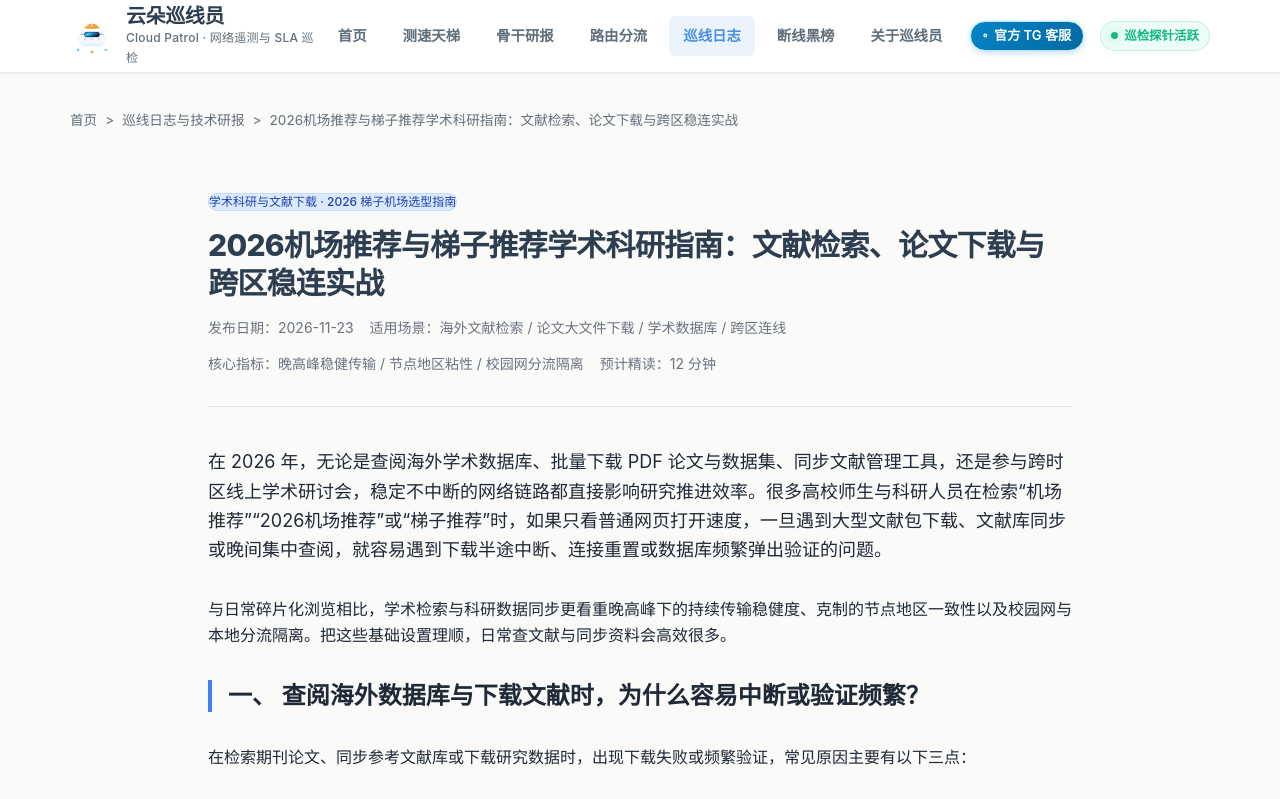
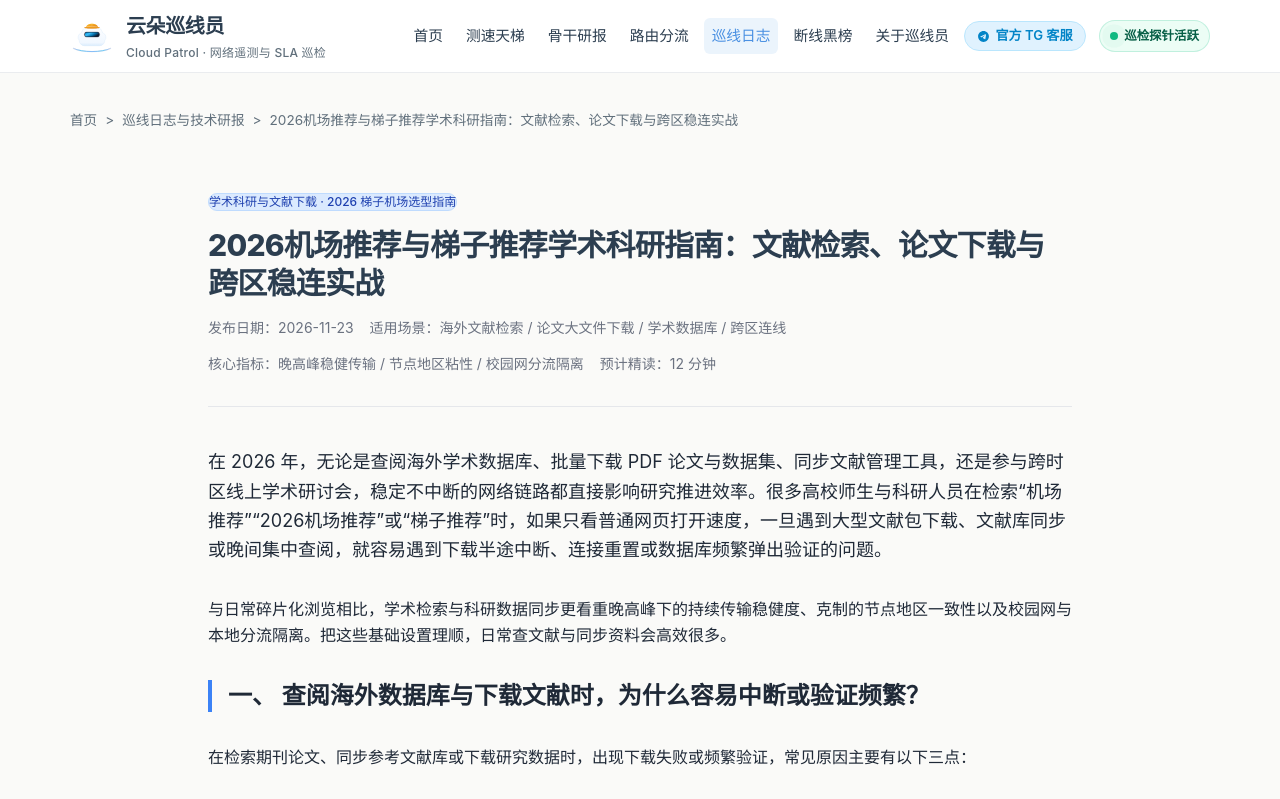
Before and after one commit to zs350235495-ui/xunxianyun, a website: page articles/2026-airport-ladder-academic-research-guide.html in a window 1280 px wide. Shown: the top 799 px of the page. Drawn offline with Linux system fonts and the light colour scheme.

Commit message:
style(articles): 统一学术科研指南导航栏视觉规范并保持巡线日志高亮

```diff
--- a/articles/2026-airport-ladder-academic-research-guide.html
+++ b/articles/2026-airport-ladder-academic-research-guide.html
@@ -166,6 +166,7 @@ a:hover {
   padding-right: 20px;
 }
 
+/* 顶部导航栏 */
 .site-header {
   background-color: rgba(255, 255, 255, 0.95);
   backdrop-filter: blur(8px);
@@ -174,7 +175,7 @@ a:hover {
   position: sticky;
   top: 0;
   z-index: 100;
-  box-shadow: var(--shadow-sm);
+  transition: var(--transition-normal);
 }
 
 .header-inner {
@@ -204,39 +205,41 @@ a:hover {
 
 .brand-title {
   font-size: 1.25rem;
-  font-weight: 800;
+  font-weight: 700;
+  color: var(--color-text-main);
   letter-spacing: -0.02em;
-  color: var(--color-text-main);
-  line-height: 1.2;
 }
 
 .brand-tagline {
   font-size: 0.75rem;
   color: var(--color-text-muted);
   font-weight: 500;
+  letter-spacing: 0.02em;
+  white-space: nowrap;
 }
 
+/* 顶部导航弹性不折行 */
 .site-nav {
   display: flex;
   align-items: center;
-  gap: 8px;
+  gap: clamp(2px, 0.6vw, 8px);
+  flex-wrap: nowrap;
+  white-space: nowrap;
 }
 
 .nav-link {
-  font-size: 0.9rem;
-  font-weight: 600;
-  color: var(--color-text-muted);
-  padding: 8px 14px;
+  font-size: 0.92rem;
+  font-weight: 500;
+  color: var(--color-text-main);
+  padding: 6px clamp(6px, 0.6vw, 12px);
   border-radius: var(--radius-sm);
   transition: var(--transition-normal);
+  white-space: nowrap;
+  flex-shrink: 0;
+  text-decoration: none;
 }
 
-.nav-link:hover {
-  color: var(--color-primary);
-  background-color: var(--color-primary-light);
-}
-
-.nav-link.active {
+.nav-link:hover, .nav-link.active {
   color: var(--color-primary);
   background-color: var(--color-primary-light);
 }
@@ -244,52 +247,63 @@ a:hover {
 .nav-tg-btn {
   display: inline-flex;
   align-items: center;
-  gap: 6px;
+  gap: 5px;
+  height: 30px;
+  padding: 0 12px;
+  border-radius: var(--radius-full);
   font-size: 0.82rem;
   font-weight: 600;
-  color: #FFFFFF !important;
-  background: linear-gradient(135deg, #0284C7 0%, #0369A1 100%);
-  padding: 6px 12px;
-  border-radius: var(--radius-full);
-  margin-left: 6px;
+  background: #E0F2FE;
+  color: #0284C7 !important;
+  border: 1px solid #BAE6FD;
   text-decoration: none;
-  box-shadow: 0 2px 6px rgba(2, 132, 199, 0.25);
   transition: var(--transition-normal);
+  white-space: nowrap;
+  flex-shrink: 0;
 }
 
 .nav-tg-btn:hover {
-  background: linear-gradient(135deg, #0369A1 0%, #075985 100%);
-  box-shadow: 0 4px 10px rgba(2, 132, 199, 0.35);
+  background: #0284C7;
+  color: #FFFFFF !important;
+  border-color: #0284C7;
   transform: translateY(-1px);
 }
 
 .nav-status-badge {
-  display: flex;
+  display: inline-flex;
   align-items: center;
   gap: 6px;
+  padding: 5px 10px;
+  background-color: var(--color-success-bg);
+  border: 1px solid rgba(16, 185, 129, 0.2);
+  border-radius: var(--radius-full);
   font-size: 0.78rem;
   font-weight: 600;
-  color: var(--color-success);
-  background-color: var(--color-success-bg);
-  padding: 4px 10px;
-  border-radius: var(--radius-full);
-  margin-left: 8px;
-  border: 1px solid rgba(16, 185, 129, 0.2);
+  color: #065F46;
+  margin-left: clamp(2px, 0.5vw, 6px);
+  white-space: nowrap;
+  flex-shrink: 0;
 }
 
 .pulse-dot {
-  width: 7px;
-  height: 7px;
+  width: 8px;
+  height: 8px;
   background-color: var(--color-success);
   border-radius: 50%;
-  box-shadow: 0 0 0 0 rgba(16, 185, 129, 0.6);
-  animation: pulseGreen 2s infinite;
+  box-shadow: 0 0 0 0 rgba(16, 185, 129, 0.7);
+  animation: pulseAnimation 2s infinite;
 }
 
-@keyframes pulseGreen {
-  0% { transform: scale(0.95); box-shadow: 0 0 0 0 rgba(16, 185, 129, 0.7); }
-  70% { transform: scale(1); box-shadow: 0 0 0 6px rgba(16, 185, 129, 0); }
-  100% { transform: scale(0.95); box-shadow: 0 0 0 0 rgba(16, 185, 129, 0); }
+@keyframes pulseAnimation {
+  0% {
+    box-shadow: 0 0 0 0 rgba(16, 185, 129, 0.7);
+  }
+  70% {
+    box-shadow: 0 0 0 8px rgba(16, 185, 129, 0);
+  }
+  100% {
+    box-shadow: 0 0 0 0 rgba(16, 185, 129, 0);
+  }
 }
 
 .article-container {
@@ -514,73 +528,50 @@ code {
   <!-- 顶部导航栏 -->
   <header class="site-header">
     <div class="container header-inner">
-      <a href="../index.html" class="site-brand">
+      <a href="../index.html" class="site-brand" title="返回云朵巡线员首页">
         <div class="brand-logo">
+          <!-- 拟态巡线员矢量图标 -->
           <svg xmlns="http://www.w3.org/2000/svg" viewBox="0 0 512 512" width="100%" height="100%">
             <defs>
-              <linearGradient id="cloudGradH" x1="0%" y1="0%" x2="0%" y2="100%">
+              <linearGradient id="cloudGradNav" x1="0%" y1="0%" x2="0%" y2="100%">
                 <stop offset="0%" stop-color="#FFFFFF"/>
                 <stop offset="85%" stop-color="#F0F7FF"/>
                 <stop offset="100%" stop-color="#D9EBFC"/>
               </linearGradient>
-              <linearGradient id="helmetGradH" x1="0%" y1="0%" x2="100%" y2="100%">
+              <linearGradient id="helmetGradNav" x1="0%" y1="0%" x2="100%" y2="100%">
                 <stop offset="0%" stop-color="#FBBF24"/>
                 <stop offset="40%" stop-color="#F5A623"/>
                 <stop offset="100%" stop-color="#D97706"/>
               </linearGradient>
-              <linearGradient id="visorGradH" x1="0%" y1="0%" x2="100%" y2="50%">
+              <linearGradient id="visorGradNav" x1="0%" y1="0%" x2="100%" y2="50%">
                 <stop offset="0%" stop-color="#0284C7"/>
                 <stop offset="35%" stop-color="#38BDF8"/>
                 <stop offset="70%" stop-color="#0369A1"/>
                 <stop offset="100%" stop-color="#0F172A"/>
               </linearGradient>
-              <radialGradient id="pulseGlowH" cx="50%" cy="50%" r="50%">
-                <stop offset="0%" stop-color="#FFFFFF"/>
-                <stop offset="30%" stop-color="#38BDF8"/>
-                <stop offset="70%" stop-color="#4A90E2" stop-opacity="0.6"/>
-                <stop offset="100%" stop-color="#4A90E2" stop-opacity="0"/>
-              </radialGradient>
-              <radialGradient id="accentPulseH" cx="50%" cy="50%" r="50%">
-                <stop offset="0%" stop-color="#FFFBEB"/>
-                <stop offset="40%" stop-color="#F5A623"/>
-                <stop offset="100%" stop-color="#D97706" stop-opacity="0"/>
-              </radialGradient>
+              <linearGradient id="fiberGradNav" x1="0%" y1="0%" x2="100%" y2="0%">
+                <stop offset="0%" stop-color="#2563EB" stop-opacity="0.2"/>
+                <stop offset="20%" stop-color="#38BDF8"/>
+                <stop offset="50%" stop-color="#60A5FA"/>
+                <stop offset="80%" stop-color="#38BDF8"/>
+                <stop offset="100%" stop-color="#2563EB" stop-opacity="0.2"/>
+              </linearGradient>
             </defs>
-            <path d="M 170 370 L 342 370 A 64 64 0 0 0 406 306 A 54 54 0 0 0 380 220 A 72 72 0 0 0 320 160 A 88 88 0 0 0 192 160 A 72 72 0 0 0 132 220 A 54 54 0 0 0 106 306 A 64 64 0 0 0 170 370 Z" fill="url(#cloudGradH)" stroke="#C8DFF5" stroke-width="3" stroke-linejoin="round"/>
-            <g id="safetyHelmetH">
-              <path d="M 186 160 C 186 96, 326 96, 326 160 Z" fill="url(#helmetGradH)"/>
+            <path d="M 40 400 C 140 450, 372 450, 472 400" fill="none" stroke="#CBD5E1" stroke-width="14" stroke-linecap="round" opacity="0.5"/>
+            <path d="M 40 400 C 140 450, 372 450, 472 400" fill="none" stroke="url(#fiberGradNav)" stroke-width="8" stroke-linecap="round"/>
+            <path d="M 170 370 L 342 370 A 64 64 0 0 0 406 306 A 54 54 0 0 0 380 220 A 72 72 0 0 0 320 160 A 88 88 0 0 0 192 160 A 72 72 0 0 0 132 220 A 54 54 0 0 0 106 306 A 64 64 0 0 0 170 370 Z" fill="url(#cloudGradNav)" stroke="#C8DFF5" stroke-width="3" stroke-linejoin="round"/>
+            <g id="safetyHelmetNav">
+              <path d="M 186 160 C 186 96, 326 96, 326 160 Z" fill="url(#helmetGradNav)"/>
               <path d="M 251 102 C 251 102, 256 125, 256 160 C 256 125, 261 102, 261 102 Z" fill="#FDE68A" opacity="0.8"/>
               <path d="M 200 148 Q 256 138 312 148" fill="none" stroke="#FFFFFF" stroke-width="5" stroke-linecap="round" opacity="0.75"/>
               <path d="M 166 160 C 166 150, 346 150, 346 160 C 346 172, 166 172, 166 160 Z" fill="#D97706"/>
               <path d="M 172 160 C 172 153, 340 153, 340 160 C 340 166, 172 166, 172 160 Z" fill="#F5A623"/>
-              <circle cx="256" cy="132" r="10" fill="#FFFFFF" opacity="0.95"/>
-              <path d="M 257 124 L 251 133 L 255 133 L 254 140 L 261 131 L 257 131 Z" fill="#F5A623"/>
             </g>
-            <g id="techVisorH">
-              <path d="M 124 235 C 130 230, 382 230, 388 235" fill="none" stroke="#475569" stroke-width="6" stroke-linecap="round"/>
+            <g id="techVisorNav">
               <rect x="168" y="210" width="176" height="58" rx="26" fill="#1E293B" stroke="#0F172A" stroke-width="3"/>
-              <rect x="174" y="215" width="164" height="48" rx="22" fill="url(#visorGradH)"/>
-              <path d="M 184 222 L 230 222" stroke="#FFFFFF" stroke-width="2.5" stroke-linecap="round" opacity="0.8"/>
-              <circle cx="242" cy="222" r="2" fill="#FFFFFF" opacity="0.8"/>
+              <rect x="174" y="215" width="164" height="48" rx="22" fill="url(#visorGradNav)"/>
               <circle cx="256" cy="239" r="12" fill="none" stroke="#38BDF8" stroke-width="1.5" stroke-dasharray="3,3" opacity="0.75"/>
               <circle cx="256" cy="239" r="3" fill="#38BDF8" opacity="0.9"/>
-              <path d="M 295 220 L 324 250" stroke="#FFFFFF" stroke-width="3" stroke-linecap="round" opacity="0.25"/>
-            </g>
-            <circle cx="178" cy="292" r="12" fill="#FCA5A5" opacity="0.5"/>
-            <circle cx="334" cy="292" r="12" fill="#FCA5A5" opacity="0.5"/>
-            <path d="M 242 290 Q 256 304 270 290" fill="none" stroke="#475569" stroke-width="3.5" stroke-linecap="round"/>
-            <g id="pulseNodesH">
-              <circle cx="95" cy="416" r="18" fill="url(#pulseGlowH)"/>
-              <circle cx="95" cy="416" r="5" fill="#FFFFFF"/>
-              <circle cx="95" cy="416" r="3" fill="#38BDF8"/>
-              <circle cx="256" cy="442" r="24" fill="url(#accentPulseH)"/>
-              <circle cx="256" cy="442" r="7" fill="#FFFFFF"/>
-              <circle cx="256" cy="442" r="4" fill="#F5A623"/>
-              <circle cx="415" cy="416" r="18" fill="url(#pulseGlowH)"/>
-              <circle cx="415" cy="416" r="5" fill="#FFFFFF"/>
-              <circle cx="415" cy="416" r="3" fill="#38BDF8"/>
-              <circle cx="175" cy="434" r="3.5" fill="#BAE6FD" opacity="0.9"/>
-              <circle cx="335" cy="434" r="3.5" fill="#BAE6FD" opacity="0.9"/>
             </g>
           </svg>
         </div>
@@ -590,6 +581,7 @@ code {
         </div>
       </a>
 
+      <!-- 完整 7 项板块 + 探针状态胶囊 -->
       <nav class="site-nav">
         <a href="../index.html" class="nav-link">首页</a>
         <a href="../pingce.html" class="nav-link">测速天梯</a>
```
